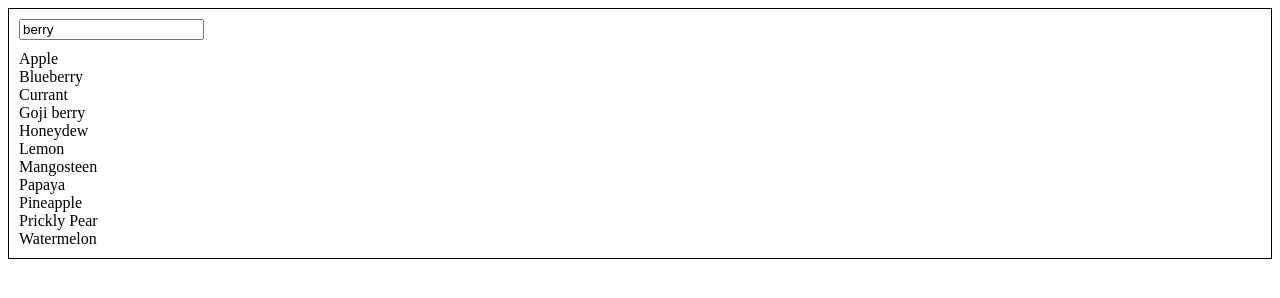
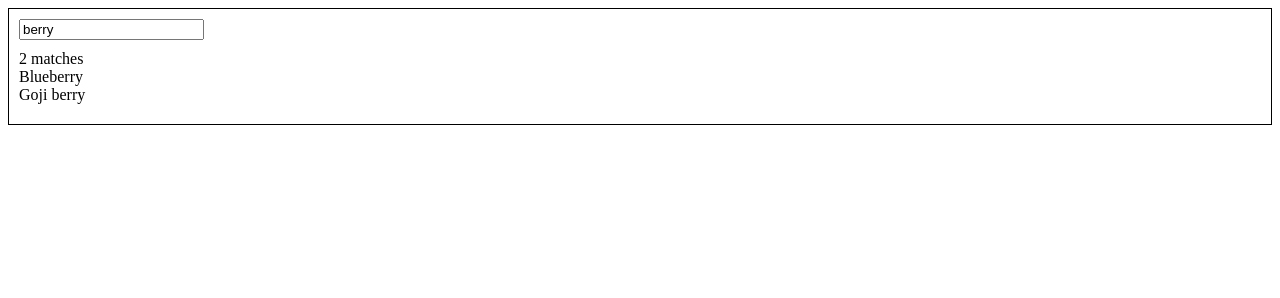
Before and after one commit to cletusw/web-components-intro, a website: page index.html in a window 1280 px wide. Drawn offline with Linux system fonts and the light colour scheme.

Commit message:
Basic filter-by-text

```diff
--- /dev/null
+++ b/filter-by-text.css
@@ -0,0 +1,12 @@
+filter-by-text {
+  display: block;
+}
+
+filter-by-text .options :not(.match) {
+  display: none;
+}
+
+filter-by-text .options {
+  border: 0;
+  padding: 0;
+}
--- /dev/null
+++ b/filter-by-text.js
@@ -0,0 +1,52 @@
+var FilterByText = (function() {
+
+  function create() {
+    Object.defineProperty(this, 'filterText', {
+      get: function() {
+        return this._filterText;
+      },
+      set: function(newValue) {
+        this._filterText = newValue;
+
+        filter.call(this, newValue);
+      },
+      enumerable: true,
+      configurable: true
+    });
+
+    setupDom.call(this);
+
+    this.filterText = this.getAttribute('filterText') || '';
+  }
+
+  function setupDom() {
+    var fragment = document.createDocumentFragment();
+
+    while (this.childNodes.length > 0) {
+      fragment.appendChild(this.childNodes[0]);
+    }
+
+    this.innerHTML = '<div><span class="matchCount">0</span> matches</div><section class="options"></section>';
+    this.matchCountElement = this.querySelector('.matchCount');
+    this.optionsContainer = this.querySelector('.options');
+
+    this.optionsContainer.appendChild(fragment);
+  }
+
+  function filter(filterText) {
+    var matches = 0;
+
+    Array.prototype.forEach.call(this.optionsContainer.children, function(child) {
+      var isMatch = child.textContent.indexOf(filterText) !== -1;
+      matches += isMatch ? 1 : 0;
+      child.classList.toggle('match', isMatch);
+    });
+
+    this.matchCountElement.textContent = matches;
+  }
+
+  return function(element) {
+    create.call(element);
+  };
+
+})();
--- a/index.html
+++ b/index.html
@@ -13,6 +13,8 @@
       margin-bottom: 10px;
     }
   </style>
+
+  <link rel="stylesheet" href="filter-by-text.css">
 
 </head>
 <body>
@@ -34,5 +36,24 @@
     </filter-by-text>
   </div>
 
+  <script src="filter-by-text.js"></script>
+
+  <script>
+
+    (function() {
+
+      var search = document.querySelector('.options input');
+      var results = search.nextElementSibling;
+
+      FilterByText(results);
+
+      search.addEventListener('input', function() {
+        results.filterText = search.value;
+      });
+
+    })();
+
+  </script>
+
 </body>
 </html>
```
